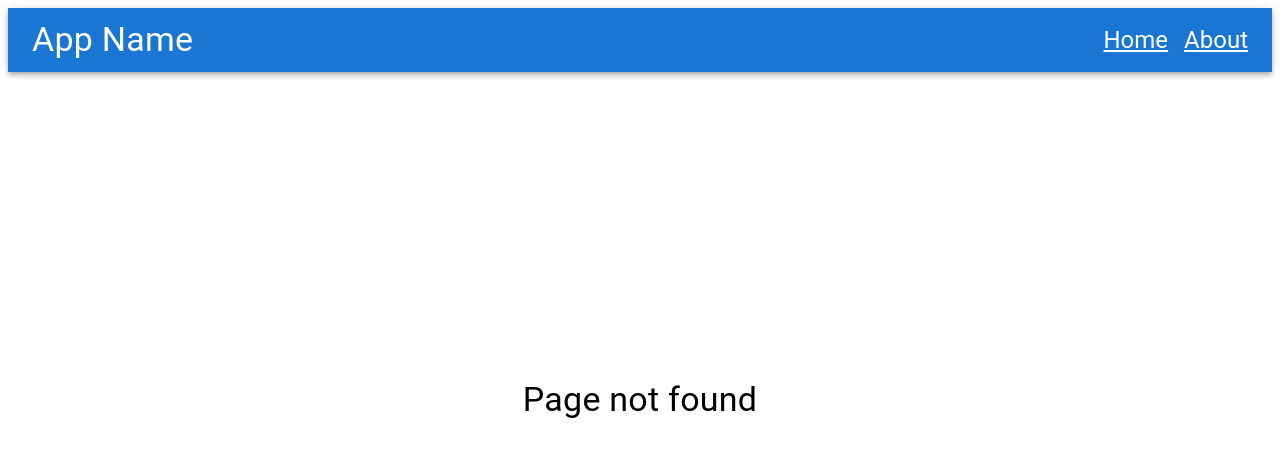
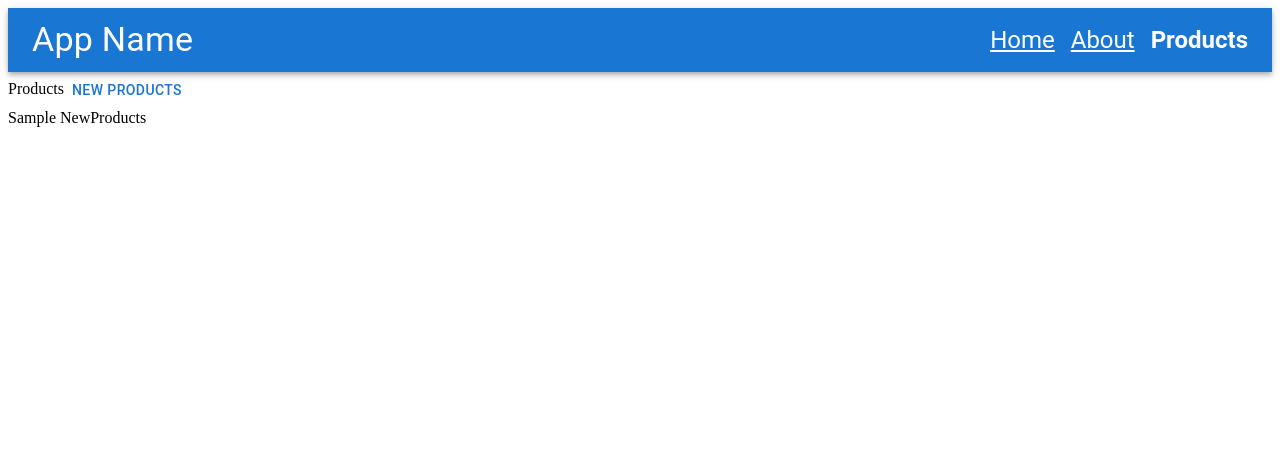
Before and after one commit to oq-Yuki-po/react-template, a React (Create React App) app in the folder app/: page /products/new in a window 1280 px wide. Before the commit this address had no page. Shown: the top 456 px of the page. Built offline with nearby package versions, Linux system fonts and the light colour scheme.

Commit message:
add nested route

```diff
--- a/app/src/App.jsx
+++ b/app/src/App.jsx
@@ -8,6 +8,8 @@ import About from './components/About/About';
 import Header from './components/Header/Header';
 import Home from './components/Home/Home';
 import NoMatch from './components/NoMatch';
+import NewProducts from './components/Products/New/NewProducts';
+import Products from './components/Products/Products';
 
 
 function App() {
@@ -17,6 +19,9 @@ function App() {
       <Routes>
         <Route path="/" element={<Home />} />
         <Route path="about" element={<About />} />
+        <Route path="products" element={<Products />}>
+          <Route path="new" element={<NewProducts />} />
+        </Route>
         <Route path="*" element={<NoMatch />} />
       </Routes>
     </React.Fragment>
--- a/app/src/components/Header/Header.jsx
+++ b/app/src/components/Header/Header.jsx
@@ -14,6 +14,7 @@ export default function Header() {
                     <Stack direction="row" spacing={2}>
                         <NavItem to="/" name="Home" />
                         <NavItem to="/about" name="About" />
+                        <NavItem to="/products" name="Products" />
                     </Stack>
                 </Toolbar>
             </AppBar>
--- /dev/null
+++ b/app/src/components/Products/New/NewProducts.jsx
@@ -0,0 +1,7 @@
+import React from 'react'
+
+export default function NewProducts() {
+    return (
+        <div>Sample NewProducts</div>
+    )
+}
--- /dev/null
+++ b/app/src/components/Products/Products.jsx
@@ -0,0 +1,13 @@
+import { Button } from '@mui/material'
+import React from 'react'
+import { useNavigate, Outlet } from 'react-router-dom'
+
+export default function Products() {
+    const navigate = useNavigate()
+    return (
+        <div>Products
+            <Button onClick={() => navigate("new")}>New Products</Button>
+            <Outlet />
+        </div>
+    )
+}
```
